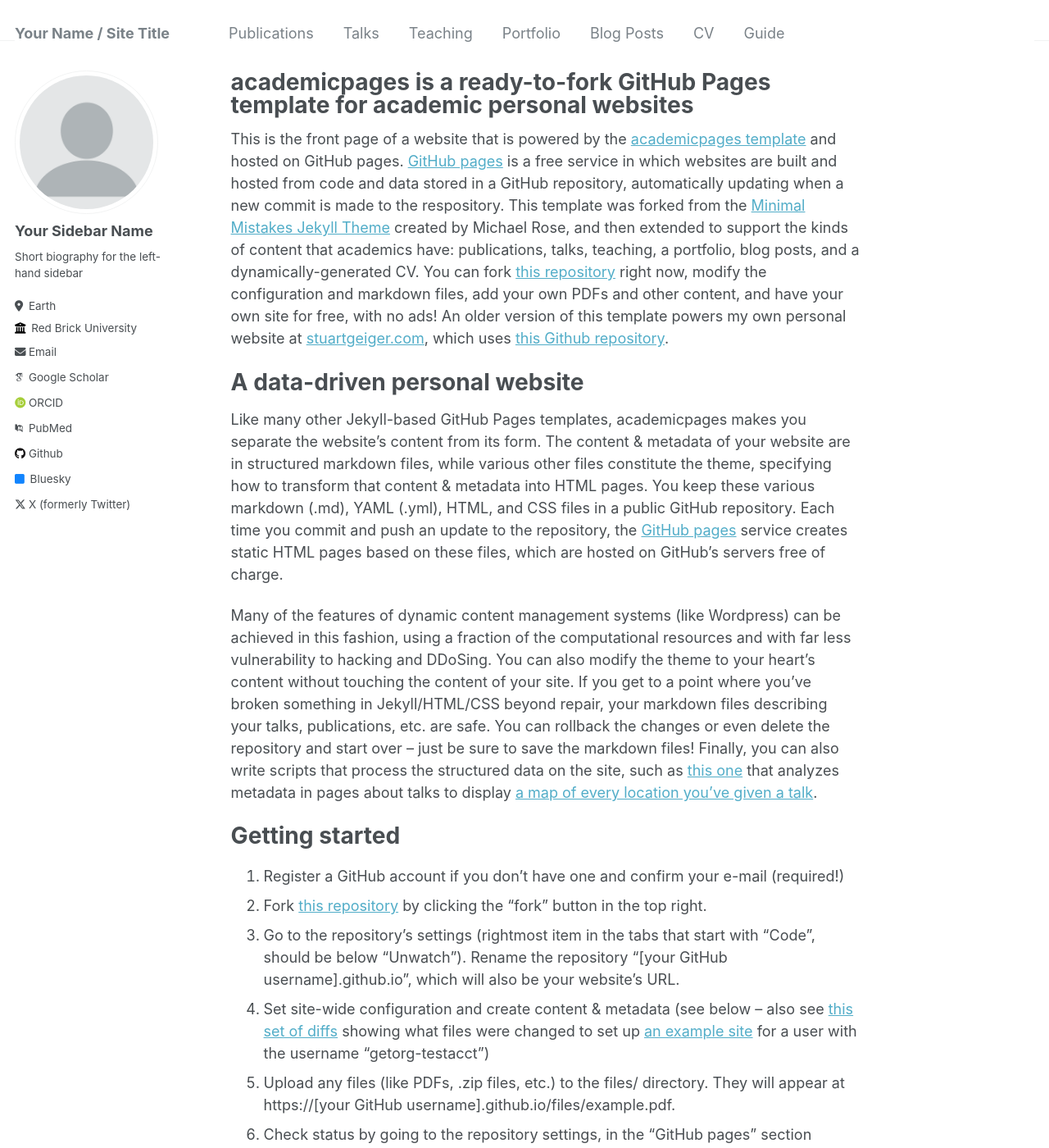
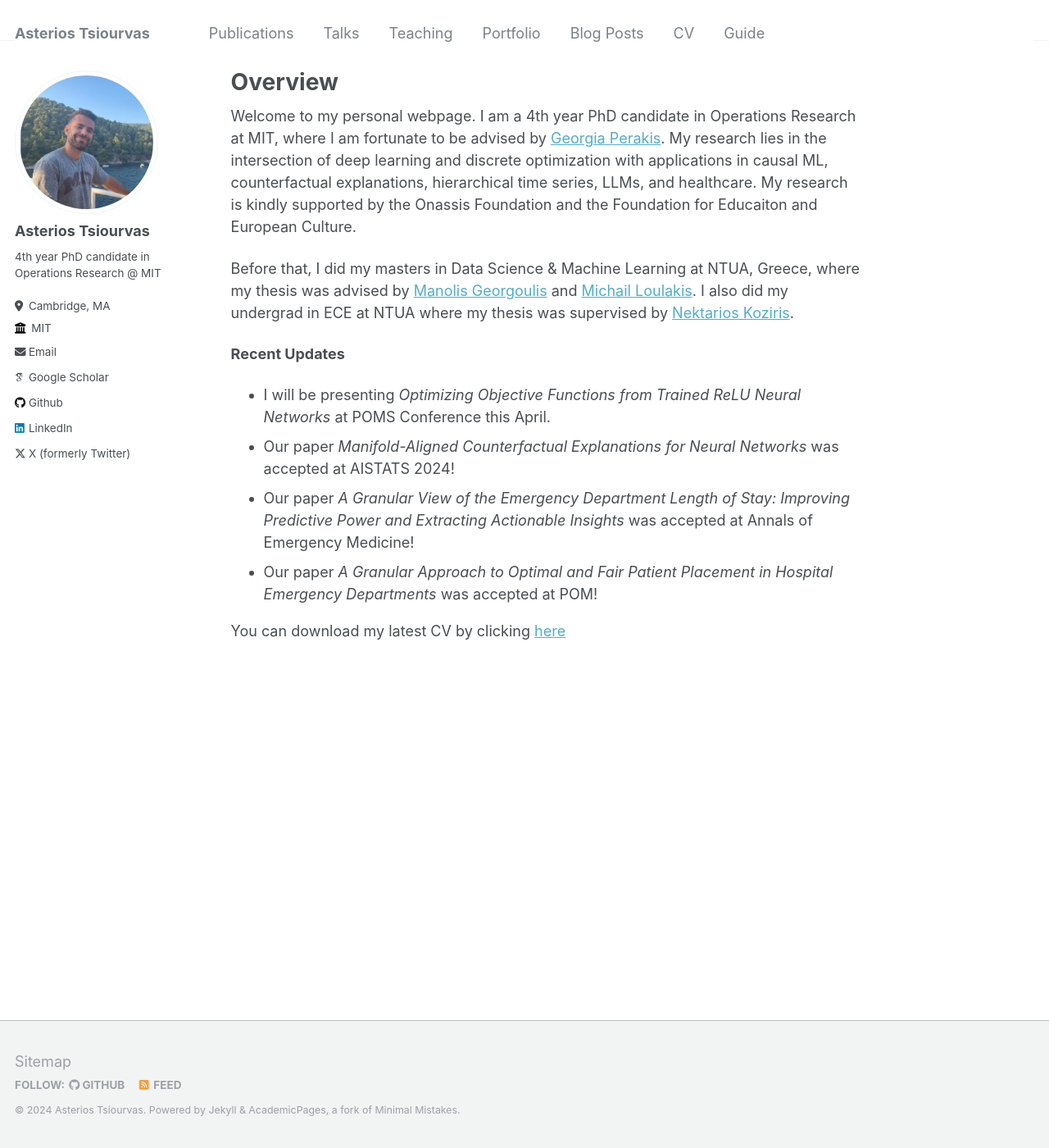
Before and after one commit to asterios-tsiourvas/asterios-tsiourvas.github.io, a Jekyll site: the page built from _pages/about.md, in a window 1280 px wide and 1400 px high. Shown: the whole window at 82% size. Built offline with Jekyll 4.4.1, drawn with Linux system fonts in a browser that asks for light colours; some web fonts are replaced; some of the changed text lies outside the part shown.

Commit message:
initial_commit

```diff
--- a/_config.yml
+++ b/_config.yml
@@ -8,46 +8,46 @@
 
 # Basic Site Settings
 locale                   : "en-US"
-title                    : "Your Name / Site Title"
+title                    : "Asterios Tsiourvas"
 title_separator          : "-"
-name                     : &name "Your Name"
+name                     : &name "Asterios Tsiourvas"
 description              : &description "personal description"
 url                      : https://academicpages.github.io # the base hostname & protocol for your site e.g. "https://mmistakes.github.io"
-baseurl                  : "" # the subpath of your site, e.g. "/blog"
-repository               : "academicpages/academicpages.github.io"
+# baseurl                  : "" # the subpath of your site, e.g. "/blog"
+# repository               : "academicpages/academicpages.github.io"
 
 # Site Author - The following control what appear as part of the author content on the side bar.
 #               If a field is blank the icon and link will not appear, otherwise it will be shown.
 #               Additional customization can be done by editing /_includes/author-profile.html
 author:
   # Biographic information
-  avatar           : "profile.png"
-  name             : "Your Sidebar Name"
-  pronouns         : # example: "she/her"
-  bio              : "Short biography for the left-hand sidebar"
-  location         : "Earth"
-  employer         : "Red Brick University"
-  uri              : # URL
-  email            : "none@example.org"
+  avatar           : "asterios.png"
+  name             : "Asterios Tsiourvas"
+  # pronouns         : "he/his"
+  bio              : "4th year PhD candidate in Operations Research @ MIT"
+  location         : "Cambridge, MA"
+  employer         : "MIT"
+  # uri              : # URL
+  email            : "atsiour@mit.edu"
 
   # Academic websites
   arxiv            : # URL - Update with the correct link to your profile
-  googlescholar    : "https://scholar.google.com/citations?user=PS_CX0AAAAAJ"
+  googlescholar    : "https://scholar.google.com/citations?user=aqyu_xMAAAAJ&hl=en"
   impactstory      : # URL
-  orcid            : "http://orcid.org/yourorcidurl"
-  pubmed           : "https://www.ncbi.nlm.nih.gov/pubmed/?term=john+snow"
-  researchgate     : # URL
+  # orcid            : "http://orcid.org/yourorcidurl"
+  # pubmed           : "https://www.ncbi.nlm.nih.gov/pubmed/?term=john+snow"
+  # researchgate     : # URL
 
   # Repositories and software development
   bitbucket        : # Username - Update with your username on the site
   codepen          : # Username
   dribbble         : # Username
-  github           : "academicpages"
+  github           : "asterios-tsiourvas"
   kaggle           : # Username
   stackoverflow    : # User number or user number and name (i.e., use "1" or "1/jeff-atwood")
 
   # Social media
-  bluesky          : "bsky.app" # Replace this with you Bluesky username
+  bluesky          : # "bsky.app" # Replace this with you Bluesky username
   facebook         : # Username
   flickr           : # Username
   foursquare       : # Username
@@ -56,7 +56,7 @@ author:
   keybase          : # Username
   instagram        : # Username
   lastfm           : # Username
-  linkedin         : # Username
+  linkedin         : "asterios-tsiourvas"
   mastodon         : # URL
   medium           : # URL
   pinterest        : # Username
@@ -64,8 +64,8 @@ author:
   steam            : # Username
   telegram         : # URL
   tumblr           : # Username
-  twitter          : "UniofOxford"  # Replace this with your X / Twitter handle
-  vine             : # Username
+  twitter          : "atsiour"  # Replace this with your X / Twitter handle
+  vine             : # a
   weibo            : # Username
   wikipedia        : # Username
   xing             : # Username
@@ -251,15 +251,15 @@ defaults:
       author_profile: true
       share: true
       comments: true
-  # _portfolio
-  - scope:
-      path: ""
-      type: portfolio
-    values:
-      layout: single
-      author_profile: true
-      share: true
-      comment: true
+  # # _portfolio
+  # - scope:
+  #     path: ""
+  #     type: portfolio
+  #   values:
+  #     layout: single
+  #     author_profile: true
+  #     share: true
+  #     comment: true
   # _talks
   - scope:
       path: ""
--- a/_pages/about.md
+++ b/_pages/about.md
@@ -1,49 +1,21 @@
 ---
 permalink: /
-title: "academicpages is a ready-to-fork GitHub Pages template for academic personal websites"
+title: "Overview"
 author_profile: true
 redirect_from:
   - /about/
   - /about.html
 ---
 
-This is the front page of a website that is powered by the [academicpages template](https://github.com/academicpages/academicpages.github.io) and hosted on GitHub pages. [GitHub pages](https://pages.github.com) is a free service in which websites are built and hosted from code and data stored in a GitHub repository, automatically updating when a new commit is made to the respository. This template was forked from the [Minimal Mistakes Jekyll Theme](https://mmistakes.github.io/minimal-mistakes/) created by Michael Rose, and then extended to support the kinds of content that academics have: publications, talks, teaching, a portfolio, blog posts, and a dynamically-generated CV. You can fork [this repository](https://github.com/academicpages/academicpages.github.io) right now, modify the configuration and markdown files, add your own PDFs and other content, and have your own site for free, with no ads! An older version of this template powers my own personal website at [stuartgeiger.com](http://stuartgeiger.com), which uses [this Github repository](https://github.com/staeiou/staeiou.github.io).
+Welcome to my personal webpage. I am a 4th year PhD candidate in Operations Research at MIT, where I am fortunate to be advised by [Georgia Perakis](https://mitmgmtfaculty.mit.edu/gperakis/). My research lies in the intersection of deep learning and discrete optimization with applications in causal ML, counterfactual explanations, hierarchical time series, LLMs, and healthcare.  My research is kindly supported by the Onassis Foundation and the Foundation for Educaiton and European Culture.
 
-A data-driven personal website
-======
-Like many other Jekyll-based GitHub Pages templates, academicpages makes you separate the website's content from its form. The content & metadata of your website are in structured markdown files, while various other files constitute the theme, specifying how to transform that content & metadata into HTML pages. You keep these various markdown (.md), YAML (.yml), HTML, and CSS files in a public GitHub repository. Each time you commit and push an update to the repository, the [GitHub pages](https://pages.github.com/) service creates static HTML pages based on these files, which are hosted on GitHub's servers free of charge.
+Before that, I did my masters in Data Science & Machine Learning at NTUA, Greece, where my thesis was advised by [Manolis Georgoulis](http://www.math.ntua.gr/~georgoulis/) and [Michail Loulakis](http://www.math.ntua.gr/~loulakis/info/Home.html). I also did my undergrad in ECE at NTUA where my thesis was supervised by [Nektarios Koziris](http://www.cslab.ntua.gr/~nkoziris/).
 
-Many of the features of dynamic content management systems (like Wordpress) can be achieved in this fashion, using a fraction of the computational resources and with far less vulnerability to hacking and DDoSing. You can also modify the theme to your heart's content without touching the content of your site. If you get to a point where you've broken something in Jekyll/HTML/CSS beyond repair, your markdown files describing your talks, publications, etc. are safe. You can rollback the changes or even delete the repository and start over -- just be sure to save the markdown files! Finally, you can also write scripts that process the structured data on the site, such as [this one](https://github.com/academicpages/academicpages.github.io/blob/master/talkmap.ipynb) that analyzes metadata in pages about talks to display [a map of every location you've given a talk](https://academicpages.github.io/talkmap.html).
+**Recent Updates**
 
-Getting started
-======
-1. Register a GitHub account if you don't have one and confirm your e-mail (required!)
-1. Fork [this repository](https://github.com/academicpages/academicpages.github.io) by clicking the "fork" button in the top right.
-1. Go to the repository's settings (rightmost item in the tabs that start with "Code", should be below "Unwatch"). Rename the repository "[your GitHub username].github.io", which will also be your website's URL.
-1. Set site-wide configuration and create content & metadata (see below -- also see [this set of diffs](http://archive.is/3TPas) showing what files were changed to set up [an example site](https://getorg-testacct.github.io) for a user with the username "getorg-testacct")
-1. Upload any files (like PDFs, .zip files, etc.) to the files/ directory. They will appear at https://[your GitHub username].github.io/files/example.pdf.
-1. Check status by going to the repository settings, in the "GitHub pages" section
+  * I will be presenting *Optimizing Objective Functions from Trained ReLU Neural Networks* at POMS Conference this April.
+  * Our paper *Manifold-Aligned Counterfactual Explanations for Neural Networks* was accepted at AISTATS 2024!
+  * Our paper *A Granular View of the Emergency Department Length of Stay: Improving Predictive Power and Extracting Actionable Insights* was accepted at Annals of Emergency Medicine!
+  * Our paper *A Granular Approach to Optimal and Fair Patient Placement in Hospital Emergency Departments* was accepted at POM!
 
-Site-wide configuration
-------
-The main configuration file for the site is in the base directory in [_config.yml](https://github.com/academicpages/academicpages.github.io/blob/master/_config.yml), which defines the content in the sidebars and other site-wide features. You will need to replace the default variables with ones about yourself and your site's github repository. The configuration file for the top menu is in [_data/navigation.yml](https://github.com/academicpages/academicpages.github.io/blob/master/_data/navigation.yml). For example, if you don't have a portfolio or blog posts, you can remove those items from that navigation.yml file to remove them from the header.
-
-Create content & metadata
-------
-For site content, there is one markdown file for each type of content, which are stored in directories like _publications, _talks, _posts, _teaching, or _pages. For example, each talk is a markdown file in the [_talks directory](https://github.com/academicpages/academicpages.github.io/tree/master/_talks). At the top of each markdown file is structured data in YAML about the talk, which the theme will parse to do lots of cool stuff. The same structured data about a talk is used to generate the list of talks on the [Talks page](https://academicpages.github.io/talks), each [individual page](https://academicpages.github.io/talks/2012-03-01-talk-1) for specific talks, the talks section for the [CV page](https://academicpages.github.io/cv), and the [map of places you've given a talk](https://academicpages.github.io/talkmap.html) (if you run this [python file](https://github.com/academicpages/academicpages.github.io/blob/master/talkmap.py) or [Jupyter notebook](https://github.com/academicpages/academicpages.github.io/blob/master/talkmap.ipynb), which creates the HTML for the map based on the contents of the _talks directory).
-
-**Markdown generator**
-
-I have also created [a set of Jupyter notebooks](https://github.com/academicpages/academicpages.github.io/tree/master/markdown_generator
-) that converts a CSV containing structured data about talks or presentations into individual markdown files that will be properly formatted for the academicpages template. The sample CSVs in that directory are the ones I used to create my own personal website at stuartgeiger.com. My usual workflow is that I keep a spreadsheet of my publications and talks, then run the code in these notebooks to generate the markdown files, then commit and push them to the GitHub repository.
-
-How to edit your site's GitHub repository
-------
-Many people use a git client to create files on their local computer and then push them to GitHub's servers. If you are not familiar with git, you can directly edit these configuration and markdown files directly in the github.com interface. Navigate to a file (like [this one](https://github.com/academicpages/academicpages.github.io/blob/master/_talks/2012-03-01-talk-1.md) and click the pencil icon in the top right of the content preview (to the right of the "Raw | Blame | History" buttons). You can delete a file by clicking the trashcan icon to the right of the pencil icon. You can also create new files or upload files by navigating to a directory and clicking the "Create new file" or "Upload files" buttons.
-
-Example: editing a markdown file for a talk
-![Editing a markdown file for a talk](/images/editing-talk.png)
-
-For more info
-------
-More info about configuring academicpages can be found in [the guide](https://academicpages.github.io/markdown/). The [guides for the Minimal Mistakes theme](https://mmistakes.github.io/minimal-mistakes/docs/configuration/) (which this theme was forked from) might also be helpful.
+You can download my latest CV by clicking [here](./Asterios_Tsiourvas_Academic_CV_Mar24.pdf)
```
Also changed, not shown: images/asterios.png (added), 3 other files.
